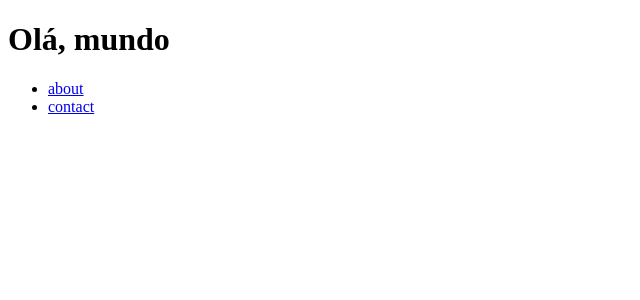
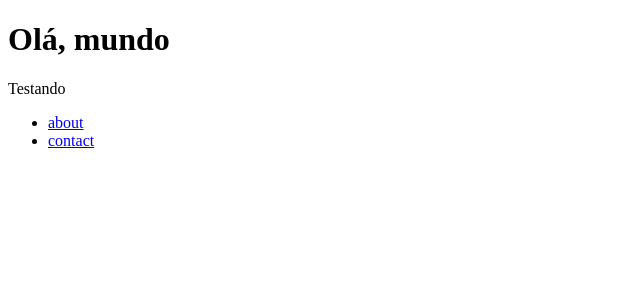
Before and after one commit to DanieelCarvalho/Pac-Men-Page, an Angular app: page /home in a window 1280 px wide. Shown: the top 300 px of the page, without its empty margins (0-640 px from the left). Built offline with nearby package versions, Linux system fonts and the light colour scheme.

Commit message:
testando

```diff
--- a/src/app/app.component.html
+++ b/src/app/app.component.html
@@ -1,3 +1,4 @@
 <h1>Olá, mundo</h1>
+<p>Testando</p>
 
 <router-outlet></router-outlet>
```
